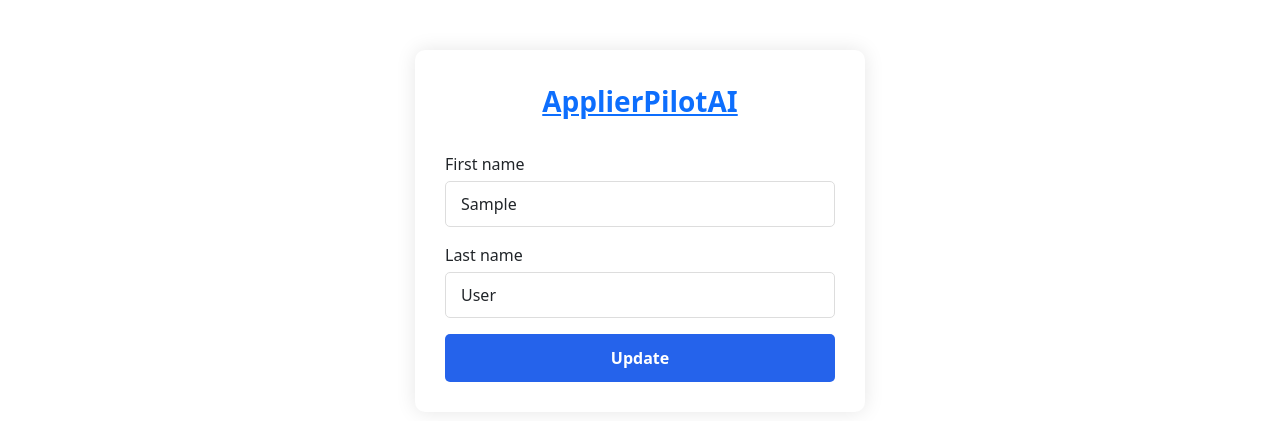
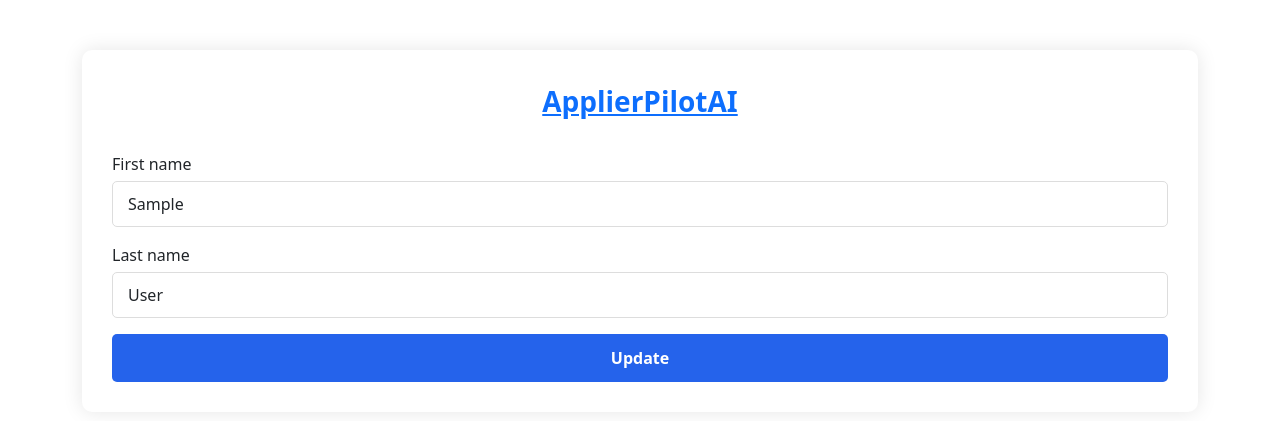
Before and after one commit to UCCS-SP25-CS4300-CS5300-1/Group-4-spring-2025, a Django app: page /users/edit_profile/ in a window 1280 px wide. Shown: the top 421 px of the page. Run offline with Django 4.2, Linux system fonts and the light colour scheme; the visitor is signed in with stand-in values (Sample User, id 1); some libraries are stand-ins or nearby versions.

Commit message:
remove base auth width restriction

```diff
--- a/myproject/templates/base_auth.html
+++ b/myproject/templates/base_auth.html
@@ -10,7 +10,6 @@
     <title>{% block title %}ApplierPilotAI{% endblock %}</title>
     <style>
         .auth-container {
-            max-width: 450px;
             margin: 50px auto;
             padding: 30px;
             border-radius: 10px;
```
